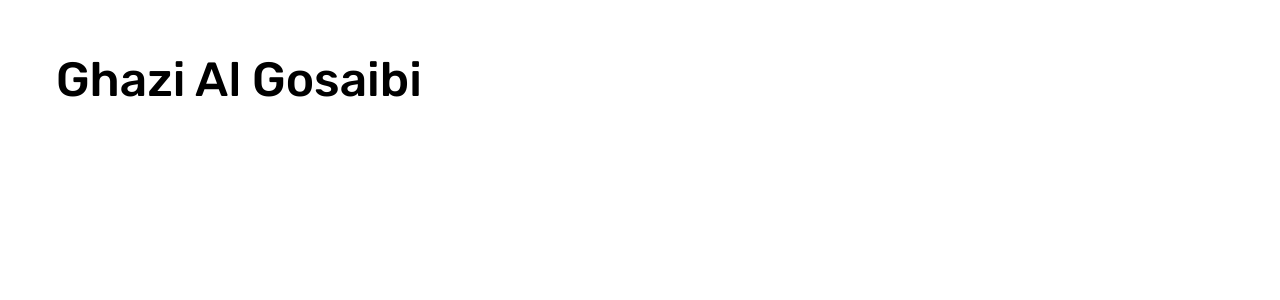
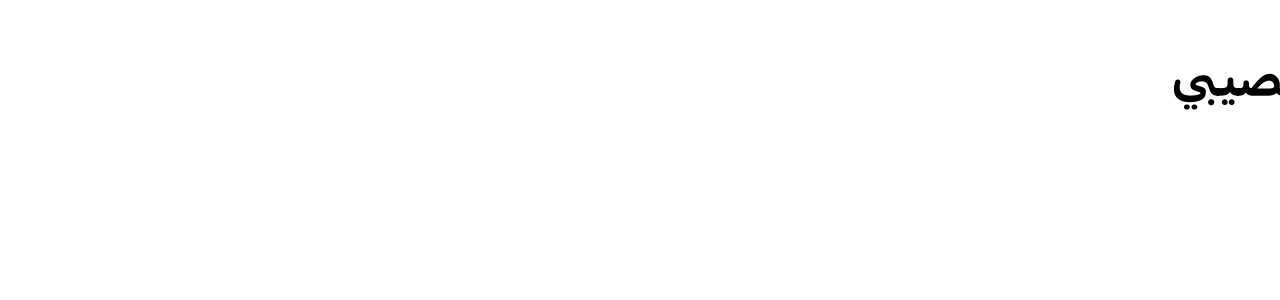
Before and after one commit to GDSC-YU/ghazi-algosaibi, a Next.js app: page / in a window 1280 px wide. Shown: the top 300 px of the page. Built offline with nearby package versions, Linux system fonts and the light colour scheme.

Commit message:
add SF Arabic fonts (#1)

```diff
--- a/src/app/layout.tsx
+++ b/src/app/layout.tsx
@@ -1,15 +1,17 @@
 import type { Metadata } from "next";
 
-import { Rubik } from "next/font/google";
+import localFont from "next/font/local";
 
 import "./globals.css";
 
-const rubik = Rubik({ subsets: ["latin"] });
+const sfArabicRounded = localFont({
+  src: "fonts/SF-Arabic-Rounded.ttf",
+});
 
 export const metadata: Metadata = {
-  title: "Ghazi Al Gosaibi",
+  title: "غازي القصيبي",
   description:
-    "Ghazi Al Gosaibi: a statesman, diplomat, technocrat, academic, poet, and novelist, integral to the fabric of contemporary Saudi society.",
+    "غازي القصيبي: رجل دولة، دبلوماسي، تكنوقراطي، أكاديمي، شاعر، وروائي، جزء لا يتجزأ من نسيج المجتمع السعودي المعاصر.",
 };
 
 export default function RootLayout({
@@ -18,8 +20,8 @@ export default function RootLayout({
   children: React.ReactNode;
 }) {
   return (
-    <html lang="en">
-      <body className={rubik.className}>{children}</body>
+    <html lang="ar" dir="rtl">
+      <body className={sfArabicRounded.className}>{children}</body>
     </html>
   );
 }
--- a/src/app/page.tsx
+++ b/src/app/page.tsx
@@ -3,5 +3,5 @@ import { metadata } from "./layout";
 export default function Home() {
   const title = String(metadata.title);
 
-  return <h1 className="p-14 text-5xl font-medium">{title}</h1>;
+  return <h1 className="p-14 text-5xl font-bold">{title}</h1>;
 }
```
Also changed, not shown: src/app/fonts/SF-Arabic-Rounded.ttf (added).
